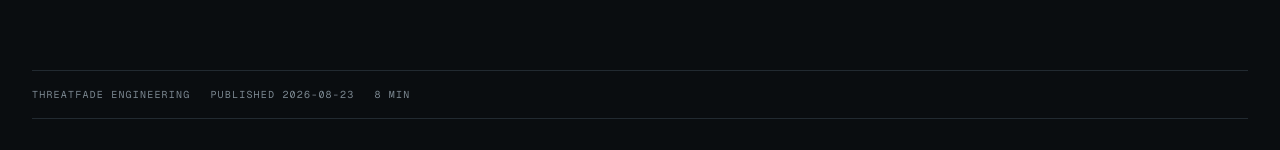
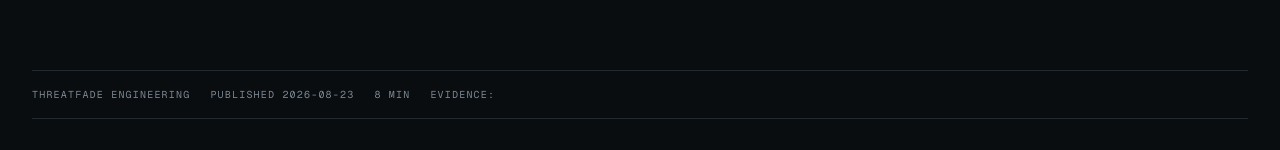
Before and after one commit to LloydCoder/tinlance-threatfade-web, a Next.js app: page /research/behavioral-fade-as-a-detection-signal in a window 1280 px wide. Shown: the part 590-740 px from the top of the page. Built offline with nearby package versions, Linux system fonts and the light colour scheme.

Commit message:
feat(research): expose evidence and artifact metadata

```diff
--- a/components/research/research-components.tsx
+++ b/components/research/research-components.tsx
@@ -1,14 +1,28 @@
 import type { ReactNode } from "react";
+import { ExternalLink } from "lucide-react";
 import { TfBadge, TfLabel, TfPanel } from "@/components/ui/tf-primitives";
-import type { ResearchStatus as ResearchStatusType } from "@/content/research";
+import type { ResearchEvidence, ResearchStatus as ResearchStatusType } from "@/content/research";
+
+const evidenceLabel: Record<ResearchEvidence, string> = {
+  synthetic: "Synthetic",
+  project_validation: "Project validation",
+  independent: "Independent",
+  experimental: "Experimental",
+  planned: "Planned",
+};
 
 export function ResearchStatus({ status }: { status: ResearchStatusType }) {
   const tone = status === "validated" ? "signal" : status === "planned" ? "neutral" : status === "experimental" ? "warning" : "info";
   return <TfBadge tone={tone}>{status}</TfBadge>;
 }
 
-export function ResearchMeta({ author, published, updated, readingTime }: { author: string; published: string; updated?: string; readingTime: string }) {
-  return <div className="flex flex-wrap gap-x-5 gap-y-2 border-y border-[var(--tf-line)] py-4 font-mono text-[10px] uppercase tracking-[0.12em] text-[var(--tf-text-subtle)]"><span>{author}</span><time dateTime={published}>Published {published}</time>{updated ? <time dateTime={updated}>Updated {updated}</time> : null}<span>{readingTime}</span></div>;
+export function ResearchMeta({ author, published, updated, readingTime, evidence }: { author: string; published: string; updated?: string; readingTime: string; evidence: ResearchEvidence }) {
+  return <div className="flex flex-wrap gap-x-5 gap-y-2 border-y border-[var(--tf-line)] py-4 font-mono text-[10px] uppercase tracking-[0.12em] text-[var(--tf-text-subtle)]"><span>{author}</span><time dateTime={published}>Published {published}</time>{updated ? <time dateTime={updated}>Updated {updated}</time> : null}<span>{readingTime}</span><span>Evidence: {evidenceLabel[evidence]}</span></div>;
+}
+
+export function ResearchArtifacts({ artifacts }: { artifacts?: { label: string; href: string }[] }) {
+  if (!artifacts?.length) return null;
+  return <TfPanel raised className="my-8 p-5"><TfLabel>Research artifacts</TfLabel><ul className="mt-4 space-y-3 text-sm">{artifacts.map((artifact) => <li key={artifact.href}><a className="inline-flex items-center gap-2 text-[var(--tf-signal)]" href={artifact.href} target="_blank" rel="noreferrer">{artifact.label}<ExternalLink className="size-3" aria-hidden="true" /></a></li>)}</ul></TfPanel>;
 }
 
 export function ResearchToc({ headings }: { headings: { id: string; title: string }[] }) {
```
